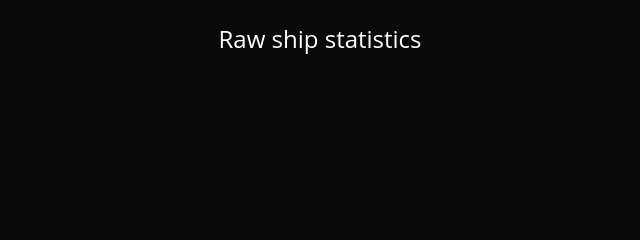
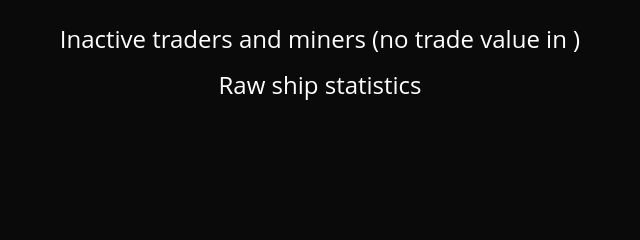
Before and after one commit to harkovs/x4stats, a Flask app: template stats/templates/index.html in a window 1280 px wide. Shown: the part 162-402 px from the top of the page, without its empty margins (320-960 px from the left). Run offline with Flask 3, Linux system fonts and the light colour scheme; the template is opened without the code that fills it, so the values that code supplies are empty; parts of the project's set-up code (start-up, migrations or seed data) failed here and were passed over; some libraries are stand-ins or nearby versions.

Commit message:
Introduced table with inactive traders, miners and builders

```diff
--- a/stats/app.py
+++ b/stats/app.py
@@ -122,6 +122,38 @@
     return fig.to_html()
 
 
+def get_table_inactive_traders_miners(df):
+    fig = go.Figure(data=[go.Table(
+        header=dict(values=list(['commander_name', 'default_order', 'ship_code', 'ship_name', 'ship_type'
+                                    , 'value', 'volume']),
+                    fill_color=colors['background'],
+                    font_color=colors['text'],
+                    line_color='darkslategray',
+                    align='left'),
+        cells=dict(
+            values=[
+                df["commander_name"]
+                , df["default_order"]
+                , df["ship_code"]
+                , df["ship_name"]
+                , df["ship_type"]
+                , df["value"].apply(number_formatter)
+                , df["volume"].apply(number_formatter)
+            ],
+            fill_color=colors['background'],
+            font_color=colors['text'],
+            line_color='darkslategray',
+            align='left'))
+    ])
+    fig.update_layout(
+        plot_bgcolor=colors['background'],
+        paper_bgcolor=colors['background'],
+        height=330,
+
+    )
+    return fig.to_html()
+
+
 def get_table_per_ship(df):
     fig = go.Figure(data=[go.Table(
         header=dict(values=list(df.columns),
@@ -147,13 +179,12 @@
             fill_color=colors['background'],
             font_color=colors['text'],
             line_color='darkslategray',
-            align='left'))
+            align='left')),
     ])
     fig.update_layout(
         plot_bgcolor=colors['background'],
         paper_bgcolor=colors['background'],
         height=900,
-
     )
     return fig.to_html()
 
@@ -207,6 +238,7 @@
     df_sales = x4stats.get_df_sales(hours, filter_zero_value=True)
     df_per_ship = x4stats.get_df_per_ship(hours)
     df_per_commander = x4stats.get_df_per_commander(hours)
+    df_inactive_traders = x4stats.get_idle_traders_miners(hours)
 
     game_time = str(round(x4stats.get_game_time() / 3600, 2))
     profit = f'{int(x4stats.get_profit(df_sales)):,}'.replace(',', '.')
@@ -214,6 +246,7 @@
     w_costs_pie = get_ware_costs_pie(df_sales)
     profit_histogram = get_profit_per_commander(df_sales)
     scatter_margin_profit = get_scatter_margin_profit(df_per_commander)
+    inactive_traders = get_table_inactive_traders_miners(df_inactive_traders)
     table_per_ship = get_table_per_ship(df_per_ship)
 
     hours_par = "all time"
@@ -228,7 +261,8 @@
         game_time=game_time,
         profit=profit,
         hours=hours_par,
-        table_per_ship=table_per_ship
+        inactive_traders=inactive_traders,
+        table_per_ship=table_per_ship,
     )
 
 
--- a/stats/templates/index.html
+++ b/stats/templates/index.html
@@ -10,6 +10,8 @@
         <div id="first">{{ w_sales_pie | safe }}</div>
         <div id="second">{{ w_costs_pie | safe }}</div>
     </div>
+    <h3>Inactive traders and miners (no trade value in {{ hours | safe }})</h3>
+    {{ inactive_traders | safe }}
     <h3>Raw ship statistics</h3>
     {{ table_per_ship | safe }}
 
--- a/stats/x4stats.py
+++ b/stats/x4stats.py
@@ -7,6 +7,30 @@
 import os
 import time
 import shutil
+
+# trade or mining orders
+ECO_ORDERS = [
+    'MiningRoutine_Basic'
+    , 'MiningRoutine'
+    , 'MiningRoutine_Advanced'
+    , 'MiddleMan'
+    , 'TradeRoutine'
+    , 'TradeRouttine_Basic'
+    , 'TradeRouttine_Advanced'
+    , 'FindBuildTasks'
+    ]
+SHIP_CLASSES = [
+    'ship_s'
+    , 'ship_m'
+    , 'ship_l'
+    , 'ship_xl'
+    , 'ship_s'
+    , 'ship_s'
+]
+
+STATION_CLASSES = ['station']
+PLAYER_CLASSES = ['players']
+ALL_CLASSES = SHIP_CLASSES + STATION_CLASSES + PLAYER_CLASSES
 
 
 class X4stats:
@@ -97,6 +121,17 @@
 
         return df_per_ship
 
+    # geen trade waarde in de laatste X uren, maar wel trade orders
+    def get_idle_traders_miners(self, hours):
+        df = self.__calc_df_per_ship(hours)
+        return df.loc[
+            (df['default_order'].isin(ECO_ORDERS))
+            & (df['ship_class'].isin(SHIP_CLASSES))
+            & (df['value'] == 0)
+        ]
+
+    # df['ship_class'].isin(SHIP_CLASSES), df['value'] == 0
+
     def get_df_per_commander(self, hours=None):
         return self.__calc_df_per_commander(hours)
 
@@ -169,7 +204,7 @@
 
         # Add ships with trade/mine orders and stations to make sure they are displayed even without trade value.
         for ship in self.own_ships:
-            if ship["class"] in ('station', 'player') or ship["default_order"]:
+            if ship["class"] in (SHIP_CLASSES + PLAYER_CLASSES) or ship["default_order"]:
                 sale = {
                     "time": self.game_time,
                     "ship_id": ship["id"],
@@ -235,12 +270,7 @@
         ids = []
         player_id = None
         for elem in self.xmltree.findall("./universe/component/connections//component[@owner='player']"):
-            if "class" in elem.attrib and elem.attrib["class"] in ("ship_s"
-                                                                    , "ship_m"
-                                                                    , "ship_l"
-                                                                    , "ship_xl"
-                                                                    , "station"
-                                                                    , "player"):
+            if "class" in elem.attrib and elem.attrib["class"] in ALL_CLASSES:
                 try:
                     ship_type = None
                     ship_id = None
@@ -263,13 +293,13 @@
                     else:
                         name = code
 
-                    if ship_class == 'station':
+                    if ship_class in STATION_CLASSES:
                         # subordinate connections zoeken voor stations
                         for sub_con in elem.findall(".//connection[@connection='subordinates']"):
                             subordinates_cons.append(sub_con.attrib["id"])
 
                     # commander connections zoeken voor schepen
-                    if ship_class != 'station':
+                    if ship_class in SHIP_CLASSES:
                         for com_con in elem.findall(".//connection[@connection='commander']/connected"):
                             commander_cons.append(com_con.attrib["connection"])
                         # default orders opzoeken
@@ -290,7 +320,7 @@
                     })
                     ids.append(ship_id)
 
-                    if ship_class == 'player':
+                    if ship_class in PLAYER_CLASSES:
                         player_id = info[-1]["id"]
 
                 except KeyError as e:
```
